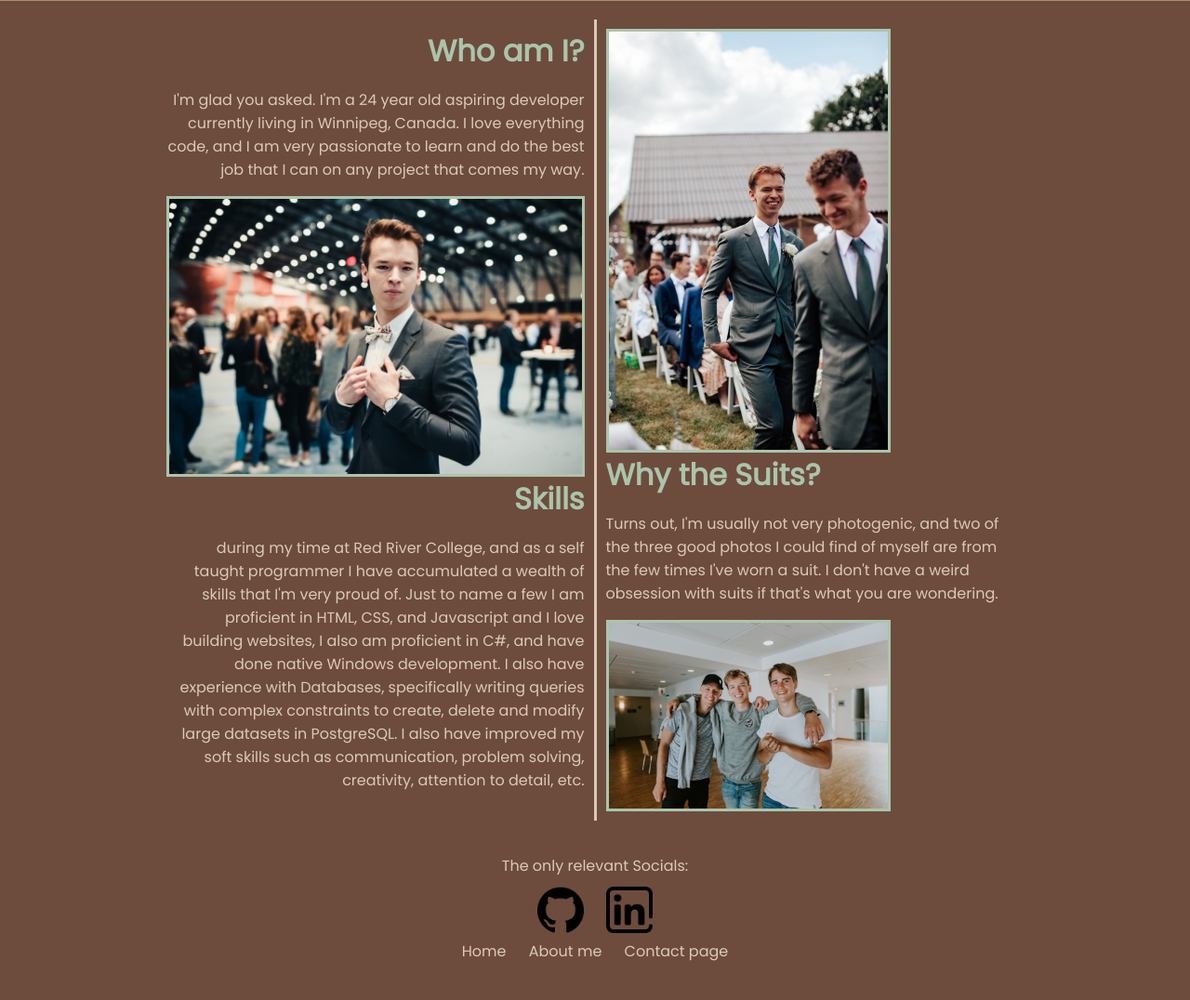
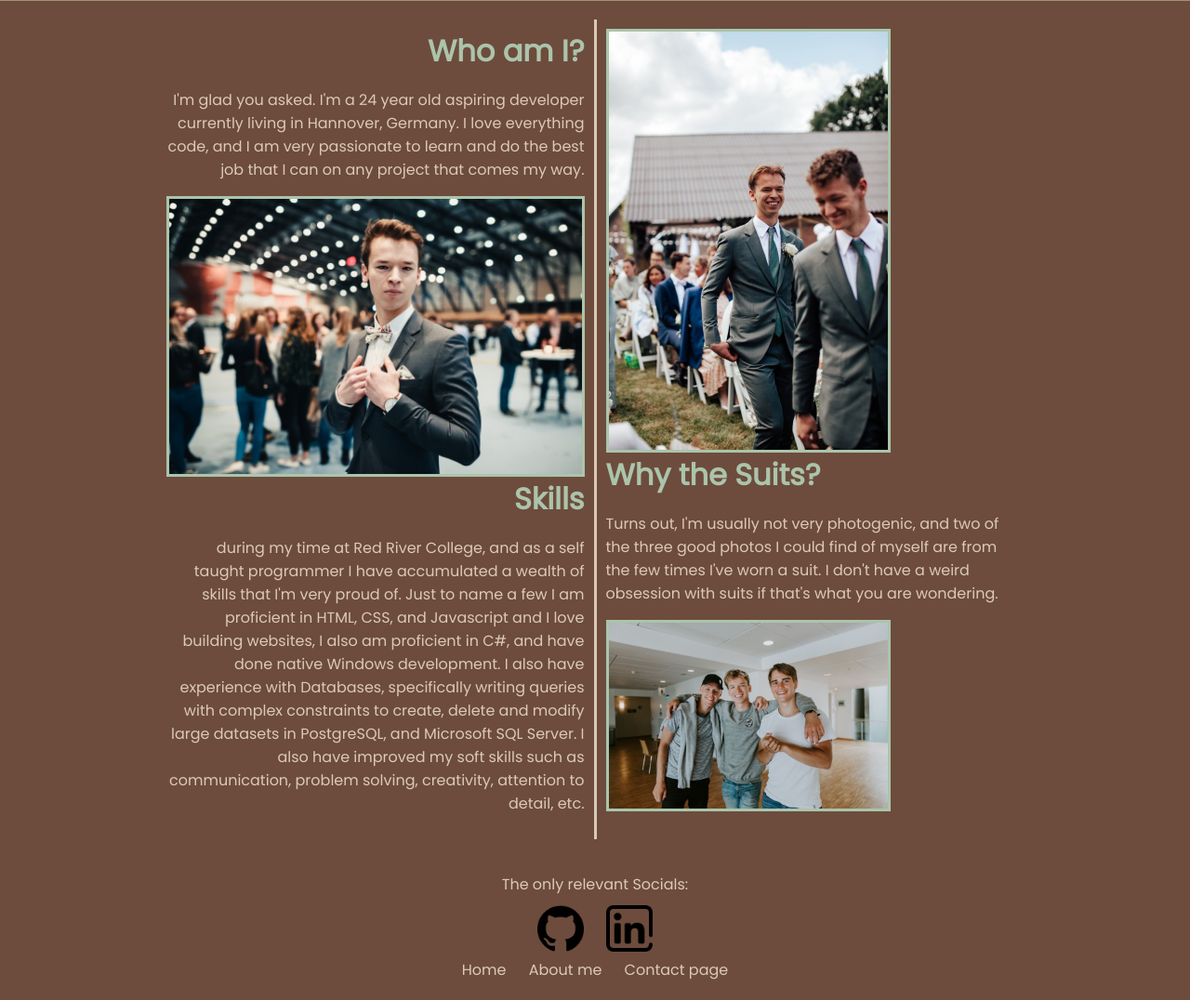
Before and after one commit to BradleySchapf/bradleySchapf.github.io, a PHP site: page /aboutme.html in a window 1280 px wide. Shown: the part 316-1392 px from the top of the page at 93% size. Before the commit the page ends 1350 px from the top, so only its background shows below. Run offline with PHP 8.4, Linux system fonts and the light colour scheme.

Commit message:
Minor bug fixes and paragraph rewording

```diff
--- a/aboutme.html
+++ b/aboutme.html
@@ -29,10 +29,10 @@
         <main id="about-me-main">
             <div id="left-about-me">
                 <h2>Who am I?</h2>
-                <p>I'm glad you asked. I'm a 24 year old aspiring developer currently living in Winnipeg, Canada. I love everything code, and I am very passionate to learn and do the best job that I can on any project that comes my way.</p>
+                <p>I'm glad you asked. I'm a 24 year old aspiring developer currently living in Hannover, Germany. I love everything code, and I am very passionate to learn and do the best job that I can on any project that comes my way.</p>
                 <img src="images/brad4.png" alt="Bradley Schapf">
                 <h2>Skills</h2>
-                <p>during my time at Red River College, and as a self taught programmer I have accumulated a wealth of skills that I'm very proud of. Just to name a few I am proficient in HTML, CSS, and Javascript and I love building websites, I also am proficient in C#, and have done native Windows development. I also have experience with Databases, specifically writing queries with complex constraints to create, delete and modify large datasets in PostgreSQL. I also have improved my soft skills such as communication, problem solving, creativity, attention to detail, etc.</p>
+                <p>during my time at Red River College, and as a self taught programmer I have accumulated a wealth of skills that I'm very proud of. Just to name a few I am proficient in HTML, CSS, and Javascript and I love building websites, I also am proficient in C#, and have done native Windows development. I also have experience with Databases, specifically writing queries with complex constraints to create, delete and modify large datasets in PostgreSQL, and Microsoft SQL Server. I also have improved my soft skills such as communication, problem solving, creativity, attention to detail, etc.</p>
             </div>
             <div id="right-about-me">
                 <img src="images/brad5.png" alt="Bradley Schapf">
--- a/script.js
+++ b/script.js
@@ -1,3 +1,5 @@
+// Bradley Schapfs personal website
+
 
 function validate(e) {
     //  Hides all error elements on the page
@@ -14,7 +16,6 @@ function validate(e) {
 }
 
 function formHasErrors() {
-    // Code below here
     let errorFlag = false;
 
     let requiredFields = ["name", "phone", "email", "comments"];
--- a/styles.css
+++ b/styles.css
@@ -325,7 +325,7 @@ footer #social-links img {
     }
     50%, 100% {
         opacity: 0;
-    }c
+    }
 }
 
 @media (max-width: 768px) {
```
